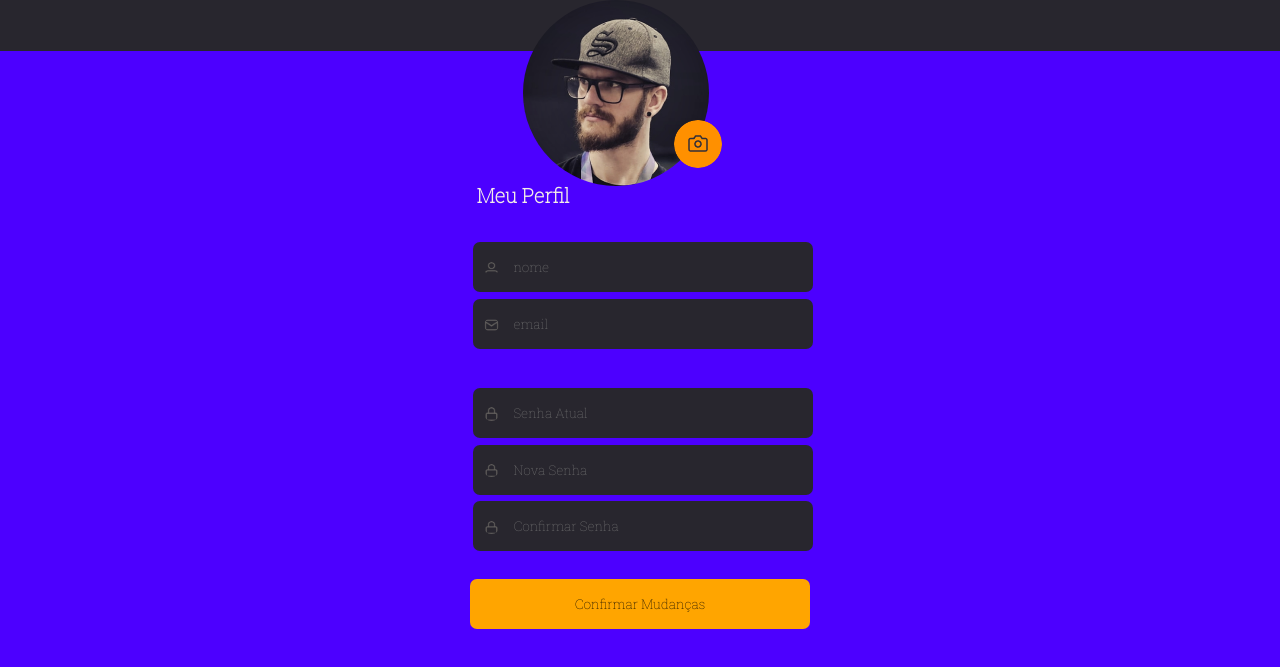
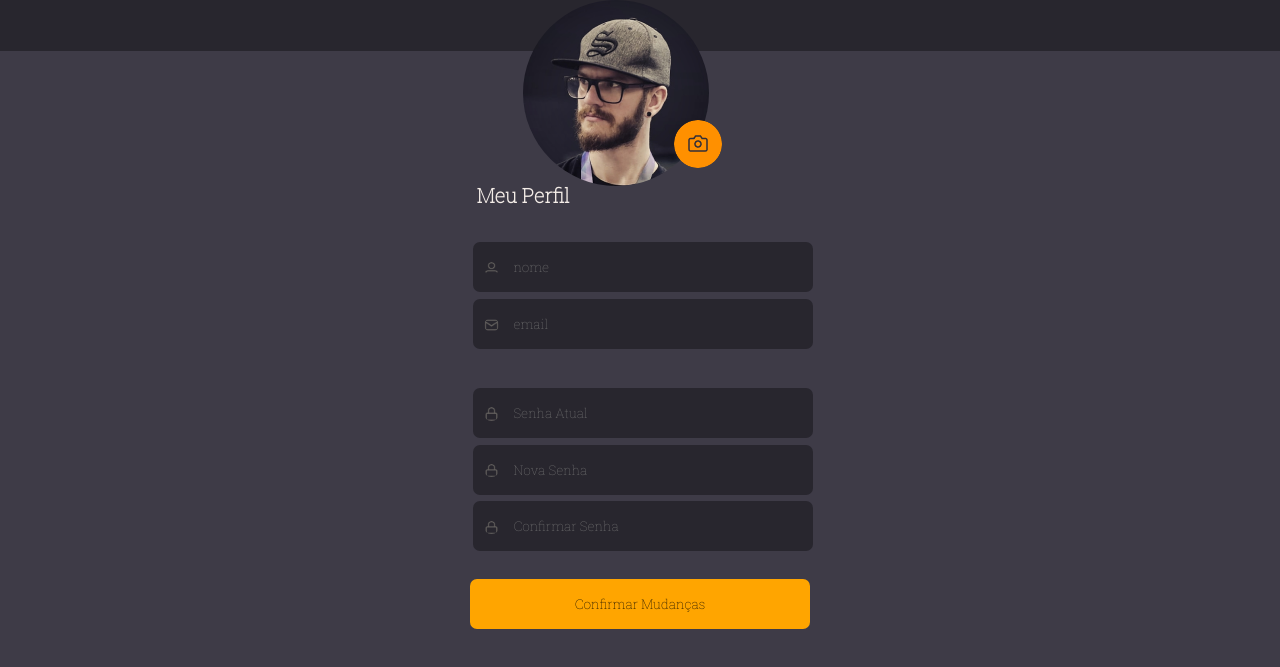
Before and after one commit to Renanluizssx/Projeto-da-Barbearia, a plain HTML site: page perfil.html in a window 1280 px wide. Shown: the part 93-760 px from the top of the page. Drawn offline with nearby package versions, Linux system fonts and the light colour scheme.

Commit message:
alteração da cor do plano de fundo

```diff
--- a/css/main.css
+++ b/css/main.css
@@ -1,4 +1,4 @@
 body {
-    background-color:#4c00ff;
+    background-color:#3E3B47;
 
 }
```
